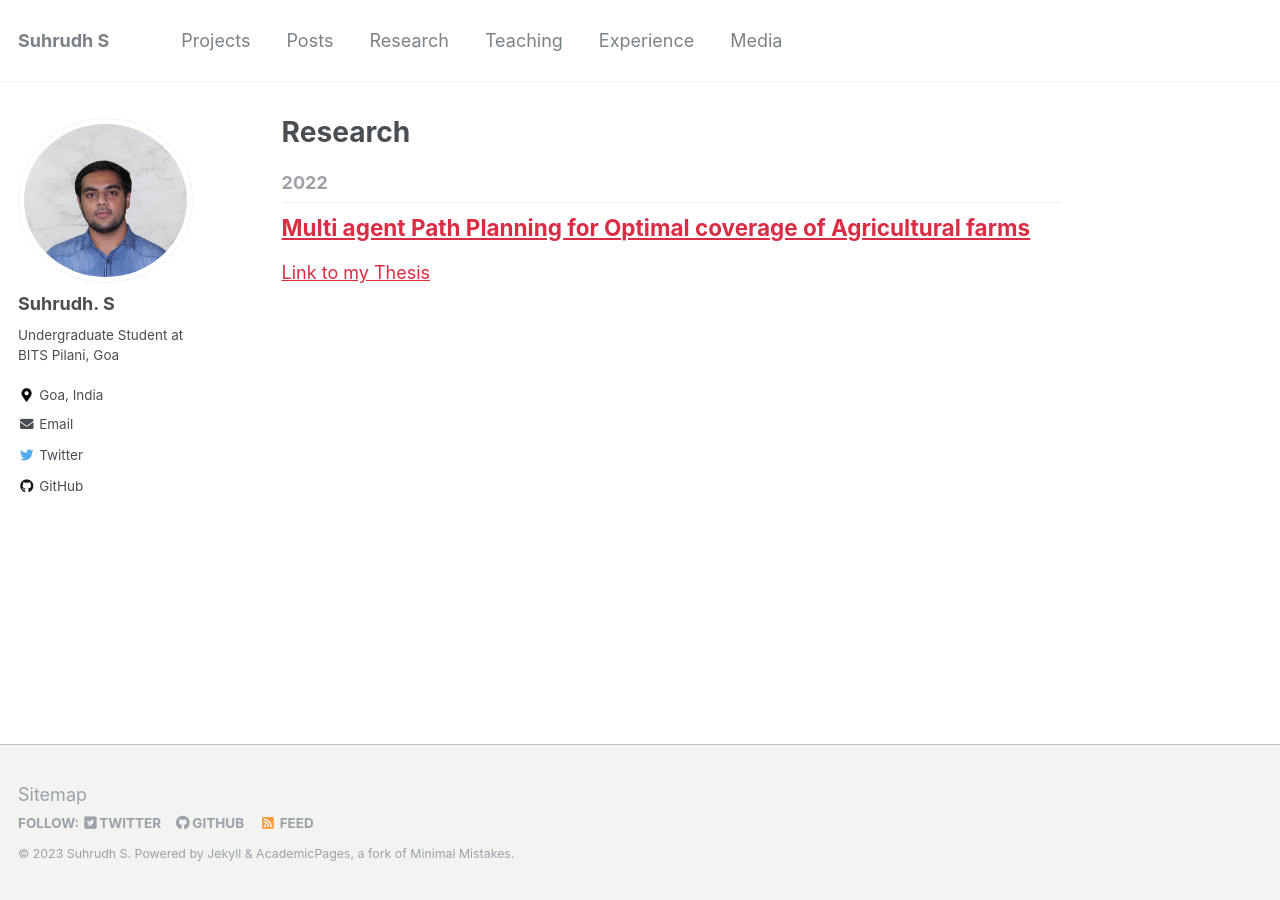
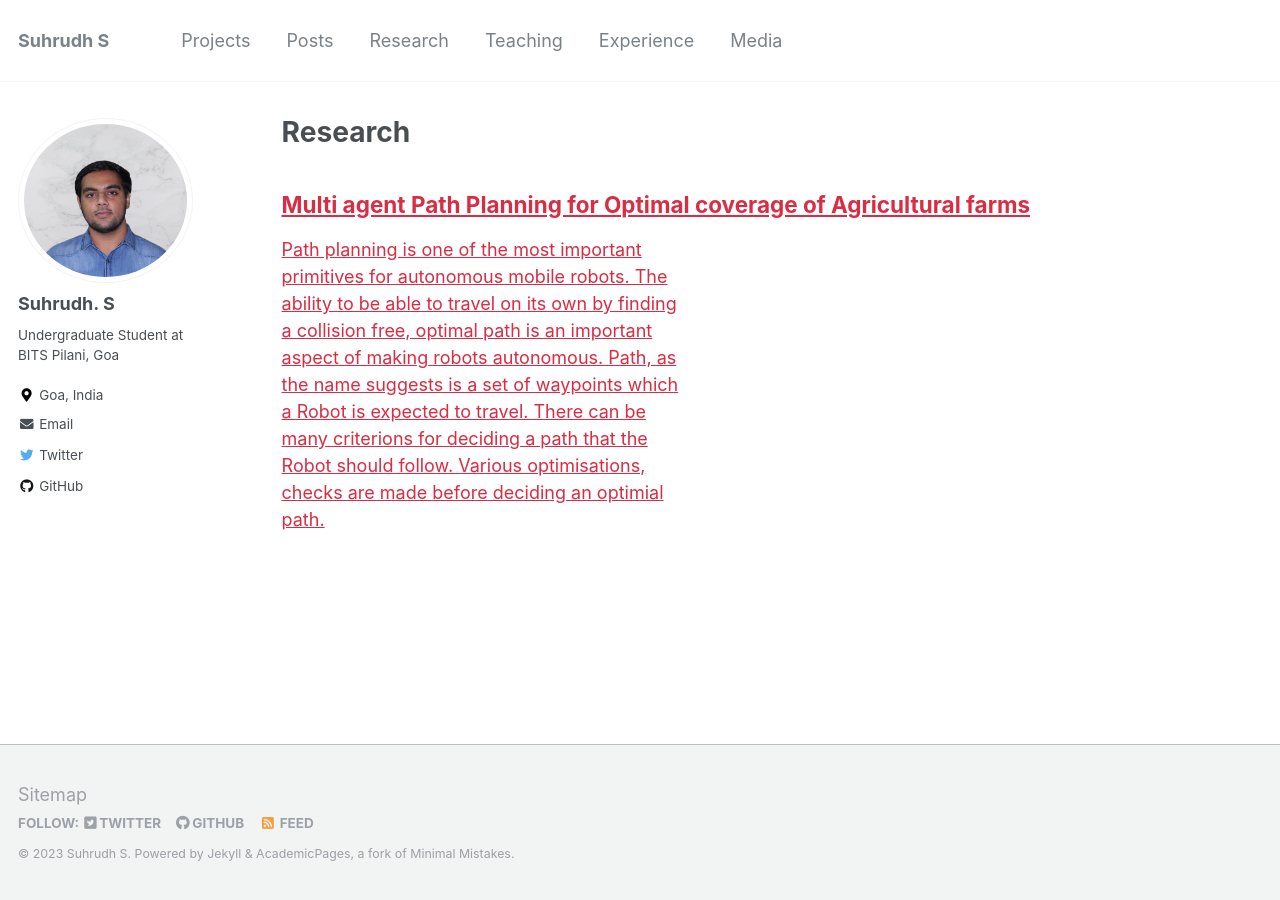
Before and after one commit to SuhrudhSarathy/SuhrudhSarathy.github.io, a Jekyll site: the page built from _pages/research.html, in a window 1280 px wide. Built offline with Jekyll 4.4.1, drawn with Linux system fonts in a browser that asks for light colours.

Commit message:
Little experiment with research page

```diff
--- a/_pages/posts.html
+++ b/_pages/posts.html
@@ -11,9 +11,5 @@ header:
 {% capture written_year %}'None'{% endcapture %}
 {% for post in site.posts %}
   {% capture year %}{{ post.date | date: '%Y' }}{% endcapture %}
-  {% if year != written_year %}
-    <h2 id="{{ year | slugify }}" class="archive__subtitle">{{ year }}</h2>
-    {% capture written_year %}{{ year }}{% endcapture %}
-  {% endif %}
   {% include archive-single.html %}
 {% endfor %}
--- a/_pages/research.html
+++ b/_pages/research.html
@@ -11,9 +11,5 @@ header:
 {% capture written_year %}'None'{% endcapture %}
 {% for post in site.research %}
   {% capture year %}{{ post.date | date: '%Y' }}{% endcapture %}
-  {% if year != written_year %}
-    <h2 id="{{ year | slugify }}" class="archive__subtitle">{{ year }}</h2>
-    {% capture written_year %}{{ year }}{% endcapture %}
-  {% endif %}
   {% include archive-single.html %}
 {% endfor %}
--- /dev/null
+++ b/_research/2022-12-22-thesis.md
@@ -0,0 +1,17 @@
+---
+title: Multi agent Path Planning for Optimal coverage of Agricultural farms
+date: 2022-12-24
+permalink: /research/thesis
+excerpt_separator: <!--more-->
+toc: false
+tags:
+  - Path Planning
+  - Robotics
+  - Thesis
+---
+
+Path planning is one of the most important primitives for autonomous mobile robots. The ability to be able to travel on its own by finding a collision free, optimal path is an important aspect of making robots autonomous. Path, as the name suggests is a set of waypoints which a Robot is expected to travel. There can be many criterions for deciding a path that the Robot should follow. Various optimisations, checks are made before deciding an optimial path.
+
+<!--more-->
+
+Link for the [PDF](files/pdf/Thesis.pdf).
--- a/_research/thesis.md
+++ /dev/null
@@ -1,17 +0,0 @@
----
-title: Multi agent Path Planning for Optimal coverage of Agricultural farms
-date: 2022-12-24
-permalink: /research/thesis
-excerpt_separator: <!--more-->
-toc: false
-tags:
-  - Path Planning
-  - Robotics
-  - Thesis
----
-
-Link to my Thesis
-
-<!--more-->
-
-Link for the [PDF](files/pdf/Thesis.pdf).
```
